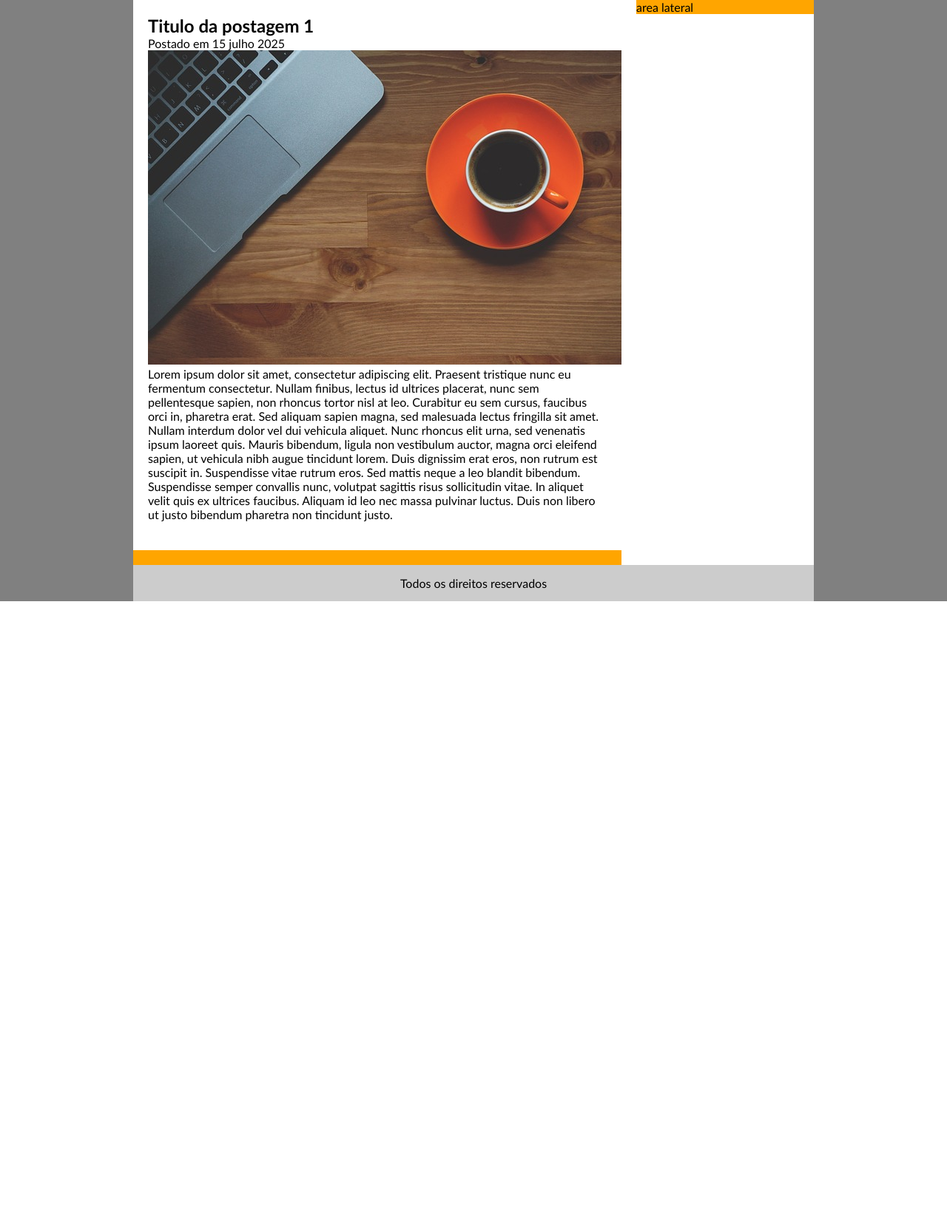
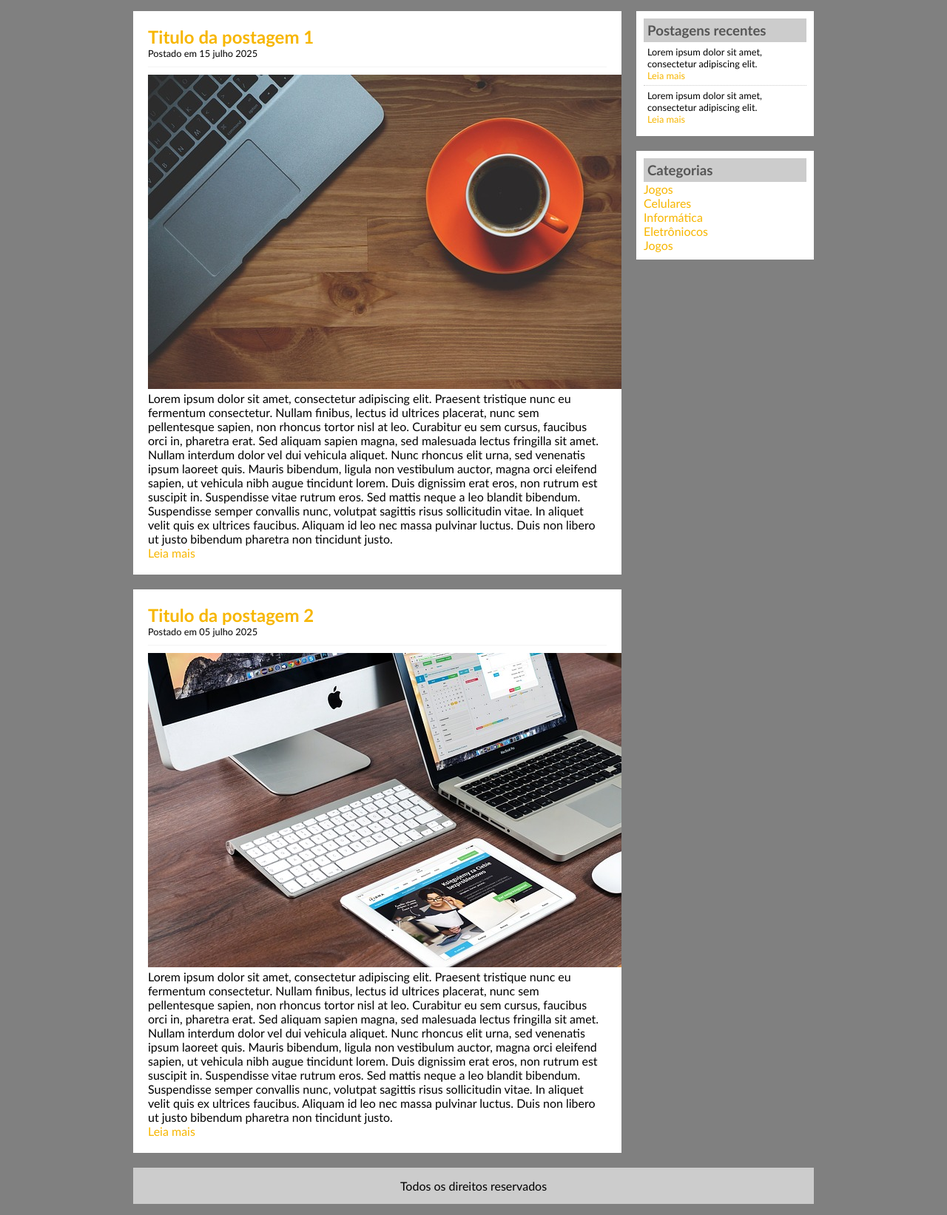
Before and after one commit to jaype10/Treino-Web, a PHP site: page / in a window 1280 px wide. Shown: the part 97-1740 px from the top of the page at 74% size. Before the commit the page ends 910 px from the top, so only its background shows below. Run offline with PHP 8.4, Linux system fonts and the light colour scheme.

Commit message:
Tecblog - Finalização do projeto

```diff
--- a/Projeto-3-Tecblog/css/style.css
+++ b/Projeto-3-Tecblog/css/style.css
@@ -22,13 +22,9 @@ header{
 }
 
 #principal{
-	background: white;
 	width: 920px;
 	margin: 0 auto;
-}
-
-#postagens, #lateral{
-	background: orange;
+	padding: 15px;
 }
 
 #postagens{
@@ -47,6 +43,18 @@ header{
 	background: white;
 }
 
+.conteudo-lateral{
+	background: white;
+	padding: 10px;
+	margin-bottom: 20px;
+}
+
+.postagem-lateral{
+        font-size: 0.8em;
+        padding: 5px;
+	border-bottom: 1px dotted #ccc;
+}
+
 #rodape{
 	clear: both;
 	text-align: center;
@@ -62,13 +70,23 @@ a{
 }
 
 a:link, a:visited{
+        color: #f7b600;
+}
+
+a:hover{
+        text-decoration: underline;
+}
+
+
+#menu a:link, #menu a:visited{
 	color: #fff;
 	padding: 8px 12px;
 }
 
-a:hover{
+#menu a:hover{
 	color: #f7b600;
 	background: #fff;
+	text-decoration: none;
 }
 
 /* Fim da formatação do menu */
@@ -78,6 +96,25 @@ h1{
 	font-size: 2.5em;
 }
 
+h2{
+	color: #f7b600;:w
+
+}
+
+h3{
+	color: #565656;
+	background: #ccc;
+	padding: 5px;
+}
+
 .branco{
 	color: white;
 }
+
+.data-postagem{
+	font-size: 0.8em;
+	border-bottom: 1px solid #f4f4f4;
+	padding-bottom: 10px;
+	margin-bottom: 10px;
+	display: block;
+}
--- a/Projeto-3-Tecblog/index.html
+++ b/Projeto-3-Tecblog/index.html
@@ -23,14 +23,44 @@
 		<div id="postagens">
 			<div class="postagem">
 				<h2>Titulo da postagem 1</h2>
-				<span>Postado em 15 julho 2025</span>
+				<span class="data-postagem">Postado em 15 julho 2025</span>
 				<img src="img/imagem1.jpg">
 				<p>Lorem ipsum dolor sit amet, consectetur adipiscing elit. Praesent tristique nunc eu fermentum consectetur. Nullam finibus, lectus id ultrices placerat, nunc sem pellentesque sapien, non rhoncus tortor nisl at leo. Curabitur eu sem cursus, faucibus orci in, pharetra erat. Sed aliquam sapien magna, sed malesuada lectus fringilla sit amet. Nullam interdum dolor vel dui vehicula aliquet. Nunc rhoncus elit urna, sed venenatis ipsum laoreet quis. Mauris bibendum, ligula non vestibulum auctor, magna orci eleifend sapien, ut vehicula nibh augue tincidunt lorem. Duis dignissim erat eros, non rutrum est suscipit in. Suspendisse vitae rutrum eros. Sed mattis neque a leo blandit bibendum. Suspendisse semper convallis nunc, volutpat sagittis risus sollicitudin vitae. In aliquet velit quis ex ultrices faucibus. Aliquam id leo nec massa pulvinar luctus. Duis non libero ut justo bibendum pharetra non tincidunt justo. </p>
 				<a width="620px" href="">Leia mais</a>
 			</div>
+
+			<div class="postagem">
+                                <h2>Titulo da postagem 2</h2>
+                                <span class="data-postagem">Postado em 05 julho 2025</span>
+                                <img src="img/imagem2.jpg">
+                                <p>Lorem ipsum dolor sit amet, consectetur adipiscing elit. Praesent tristique nunc eu fermentum consectetur. Nullam finibus, lectus id ultrices placerat, nunc sem pellentesque sapien, non rhoncus tortor nisl at leo. Curabitur eu sem cursus, faucibus orci in, pharetra erat. Sed aliquam sapien magna, sed malesuada lectus fringilla sit amet. Nullam interdum dolor vel dui vehicula aliquet. Nunc rhoncus elit urna, sed venenatis ipsum laoreet quis. Mauris bibendum, ligula non vestibulum auctor, magna orci eleifend sapien, ut vehicula nibh augue tincidunt lorem. Duis dignissim erat eros, non rutrum est suscipit in. Suspendisse vitae rutrum eros. Sed mattis neque a leo blandit bibendum. Suspendisse semper convallis nunc, volutpat sagittis risus sollicitudin vitae. In aliquet velit quis ex ultrices faucibus. Aliquam id leo nec massa pulvinar luctus. Duis non libero ut justo bibendum pharetra non tincidunt justo. </p>
+                                <a width="620px" href="">Leia mais</a>
+                        </div>
 		</div> <!-- Fechamento de Postagens -->
 		<div id="lateral">
-			area lateral
+			<div class="conteudo-lateral">
+				<h3>Postagens recentes</h3>
+				<div class="postagem-lateral">
+					<p>Lorem ipsum dolor sit amet, consectetur adipiscing elit.</p>
+					<a href="">Leia mais</a>
+				</div>
+
+				<div class="postagem-lateral" style="border-bottom: none;">
+                                        <p>Lorem ipsum dolor sit amet, consectetur adipiscing elit.</p>
+                                        <a href="">Leia mais</a>
+                                </div>
+			</div>
+
+			<div class="conteudo-lateral">
+                                <h3>Categorias</h3>
+
+				<a href="">Jogos</a><br>
+				<a href="">Celulares</a><br>
+				<a href="">Informática</a><br>
+				<a href="">Eletrôniocos</a><br>
+				<a href="">Jogos</a><br>
+                        </div>
+
 		</div>
 		<div id="rodape">Todos os direitos reservados</div>
 	</div>
```
